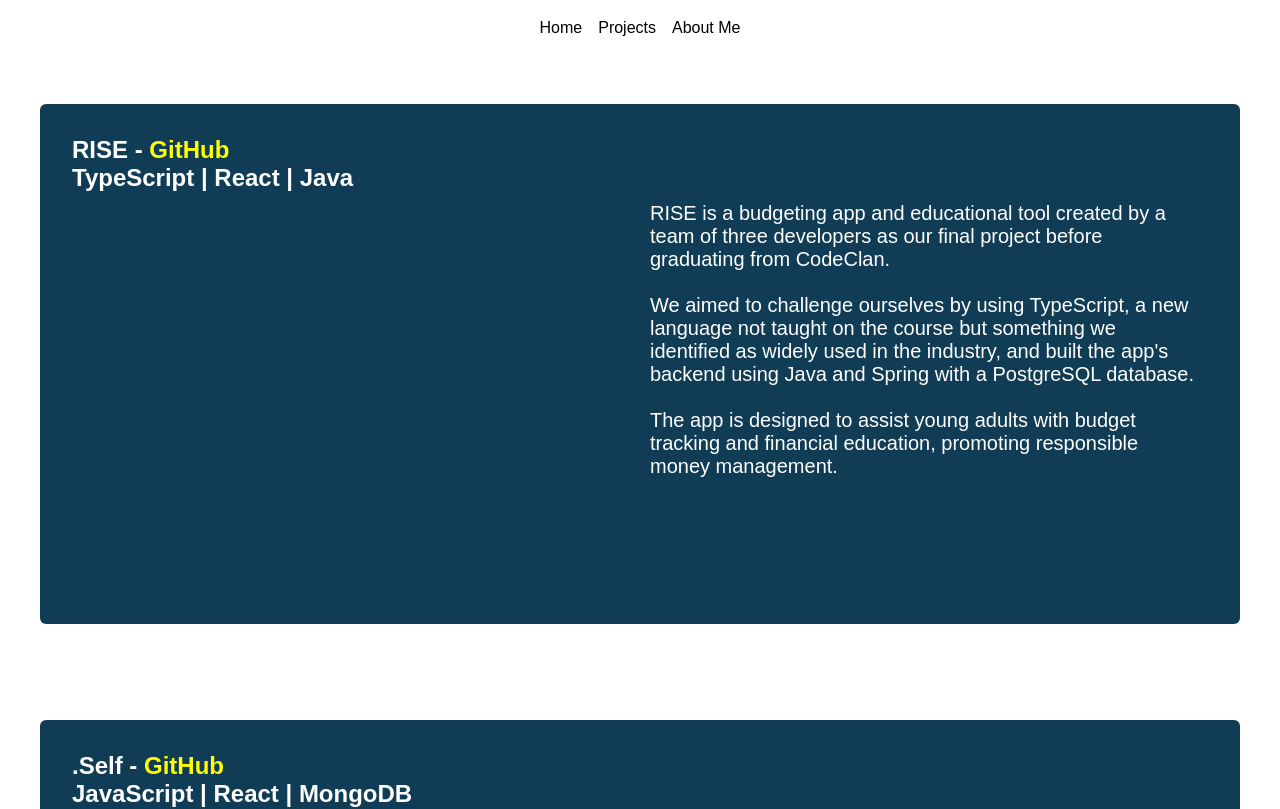
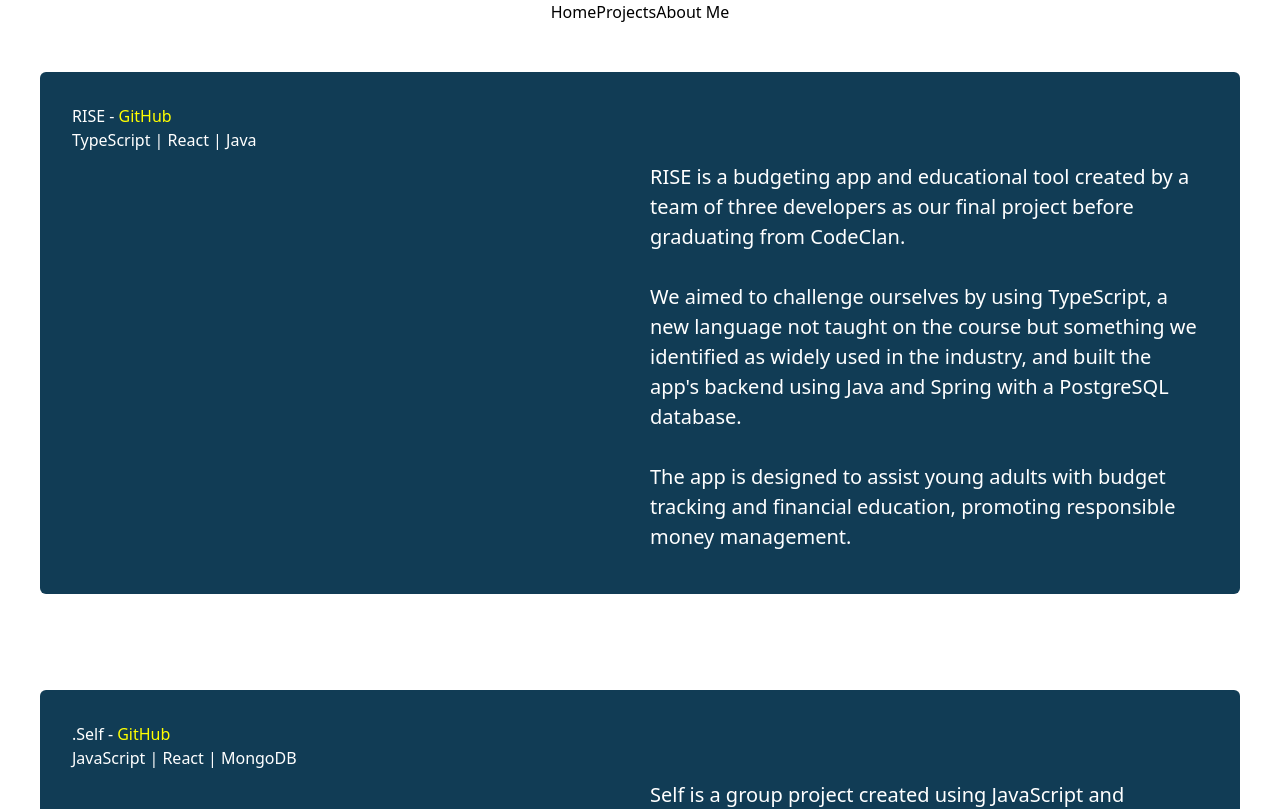
Before and after one commit to MackieJG/portfolio, a Next.js app: page /projects in a window 1280 px wide. Shown: the top 809 px of the page. Built offline with nearby package versions, Linux system fonts and the light colour scheme.

Commit message:
updating styling for nav function

```diff
--- a/src/components/Nav.js
+++ b/src/components/Nav.js
@@ -3,15 +3,18 @@ import Link from "next/link";
 export default function Nav() {
   return (
     <>
-      <div className="flex flex-row justify-center space-x-4 p-4 text-base">
-        <Link href="/" className="justify-self-auto hover:underline-offset-4">
+      <div className="flex flex-row justify-center">
+        <Link href="/" className="relative justify-self-auto">
           Home
+          <span className=""></span>
         </Link>
-        <Link href="/projects" className="justify-self-auto">
+        <Link href="/projects" className="relative justify-self-auto ">
           Projects
+          <span className=""></span>
         </Link>
-        <Link href="/profile" className="justify-self-auto">
+        <Link href="/profile" className="relative justify-self-auto ">
           About Me
+          <span className=""></span>
         </Link>
       </div>
     </>
--- a/src/styles/globals.css
+++ b/src/styles/globals.css
@@ -1,104 +1,3 @@
-@tailwind utilities;
+@tailwind base;
 @tailwind components;
 @tailwind utilities;
-
-:root {
-  --max-width: 1100px;
-  --border-radius: 12px;
-  --font-mono: ui-monospace, Menlo, Monaco, 'Cascadia Mono', 'Segoe UI Mono',
-    'Roboto Mono', 'Oxygen Mono', 'Ubuntu Monospace', 'Source Code Pro',
-    'Fira Mono', 'Droid Sans Mono', 'Courier New', monospace;
-
-  --foreground-rgb: 0, 0, 0;
-  --background-start-rgb: 214, 219, 220;
-  --background-end-rgb: 255, 255, 255;
-
-  --primary-glow: conic-gradient(
-    from 180deg at 50% 50%,
-    #16abff33 0deg,
-    #0885ff33 55deg,
-    #54d6ff33 120deg,
-    #0071ff33 160deg,
-    transparent 360deg
-  );
-  --secondary-glow: radial-gradient(
-    rgba(255, 255, 255, 1),
-    rgba(255, 255, 255, 0)
-  );
-
-  --tile-start-rgb: 239, 245, 249;
-  --tile-end-rgb: 228, 232, 233;
-  --tile-border: conic-gradient(
-    #00000080,
-    #00000040,
-    #00000030,
-    #00000020,
-    #00000010,
-    #00000010,
-    #00000080
-  );
-
-  --callout-rgb: 238, 240, 241;
-  --callout-border-rgb: 172, 175, 176;
-  --card-rgb: 180, 185, 188;
-  --card-border-rgb: 131, 134, 135;
-}
-
-@media (prefers-color-scheme: dark) {
-  :root {
-    --foreground-rgb: 255, 255, 255;
-    --background-start-rgb: 0, 0, 0;
-    --background-end-rgb: 0, 0, 0;
-
-    --primary-glow: radial-gradient(rgba(1, 65, 255, 0.4), rgba(1, 65, 255, 0));
-    --secondary-glow: linear-gradient(
-      to bottom right,
-      rgba(1, 65, 255, 0),
-      rgba(1, 65, 255, 0),
-      rgba(1, 65, 255, 0.3)
-    );
-
-    --tile-start-rgb: 2, 13, 46;
-    --tile-end-rgb: 2, 5, 19;
-    --tile-border: conic-gradient(
-      #ffffff80,
-      #ffffff40,
-      #ffffff30,
-      #ffffff20,
-      #ffffff10,
-      #ffffff10,
-      #ffffff80
-    );
-
-    --callout-rgb: 20, 20, 20;
-    --callout-border-rgb: 108, 108, 108;
-    --card-rgb: 100, 100, 100;
-    --card-border-rgb: 200, 200, 200;
-  }
-}
-
-* {
-  box-sizing: border-box;
-  padding: 0;
-  margin: 0;
-}
-
-html,
-body {
-  max-width: 100vw;
-  overflow-x: hidden;
-  background-color: #ffffff;
-  font-family: 'Raleway', sans-serif;
-}
-
-
-a {
-  color: inherit;
-  text-decoration: none;
-}
-
-@media (prefers-color-scheme: dark) {
-  html {
-    color-scheme: dark;
-  }
-}
```
